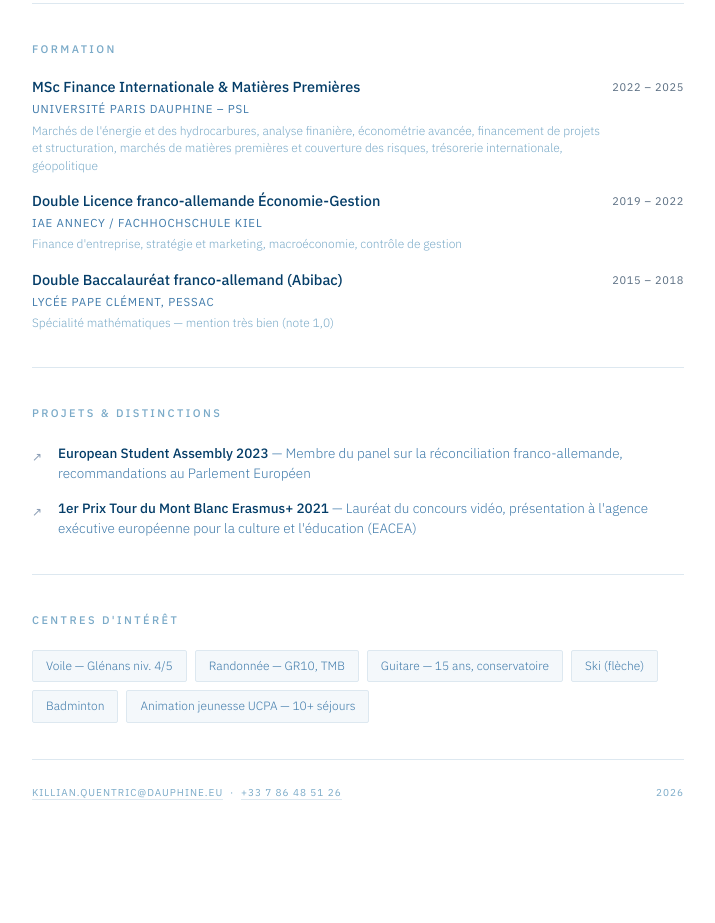
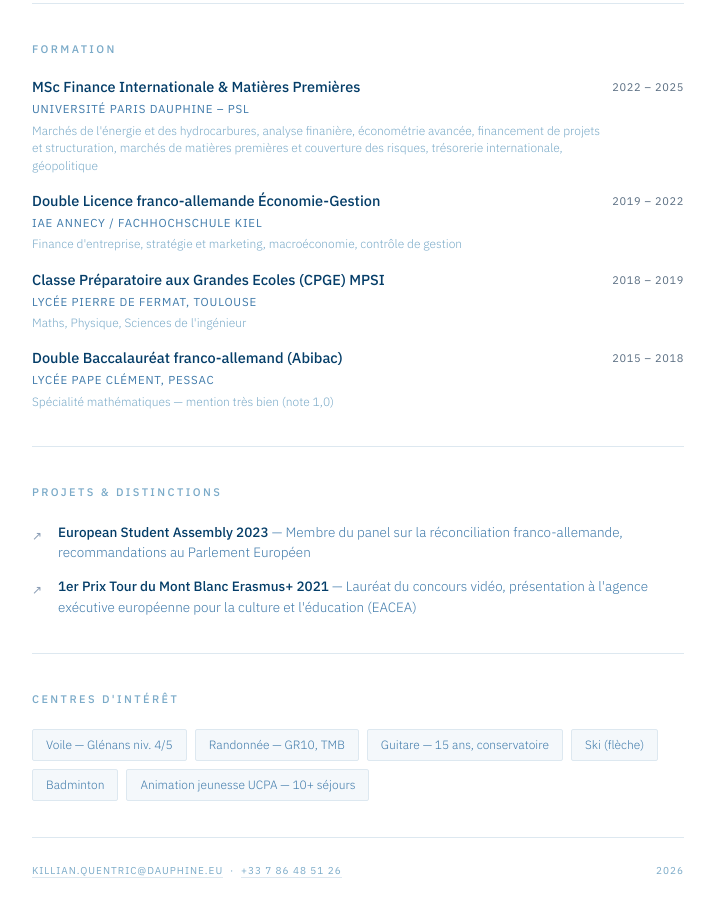
Before and after one commit to kquentric/Killian-Quentric-in-a-nutshell, a plain HTML site: page index.html in a window 1280 px wide. Shown: the part 1753-2676 px from the top of the page, without its empty margins (282-997 px from the left). Before the commit the page ends 2598 px from the top, so only its background shows below. Drawn offline with nearby package versions, Linux system fonts and the light colour scheme.

Commit message:
index.html

```diff
--- a/index.html
+++ b/index.html
@@ -314,7 +314,7 @@
         <p class="summary">
           Sensible aux enjeux d'investissements qui allient <strong>progrès humain et vision long-terme</strong>
           dans des secteurs tels que l'énergie et l'environnement. Fort d'expériences en stratégies industrielles acquises au sein de directions générales internationales
-          — disponible immédiatement pour un poste en<strong>analyse stratégique &amp; financière (CDI)</strong>.
+          — disponible immédiatement pour un poste en <strong>analyse stratégique &amp; financière (CDI)</strong>.
         </p>
       </div>
       <div class="hero-photo">
@@ -430,6 +430,14 @@
       </div>
       <div class="edu-item">
         <div>
+          <p class="edu-degree">Classe Préparatoire aux Grandes Ecoles (CPGE) MPSI</p>
+          <p class="edu-school">Lycée Pierre de Fermat, Toulouse</p>
+          <p class="edu-detail">Maths, Physique, Sciences de l'ingénieur</p>
+        </div>
+        <span class="edu-date">2018 – 2019</span>
+      </div>
+      <div class="edu-item">
+        <div>
           <p class="edu-degree">Double Baccalauréat franco-allemand (Abibac)</p>
           <p class="edu-school">Lycée Pape Clément, Pessac</p>
           <p class="edu-detail">Spécialité mathématiques — mention très bien (note 1,0)</p>
```
